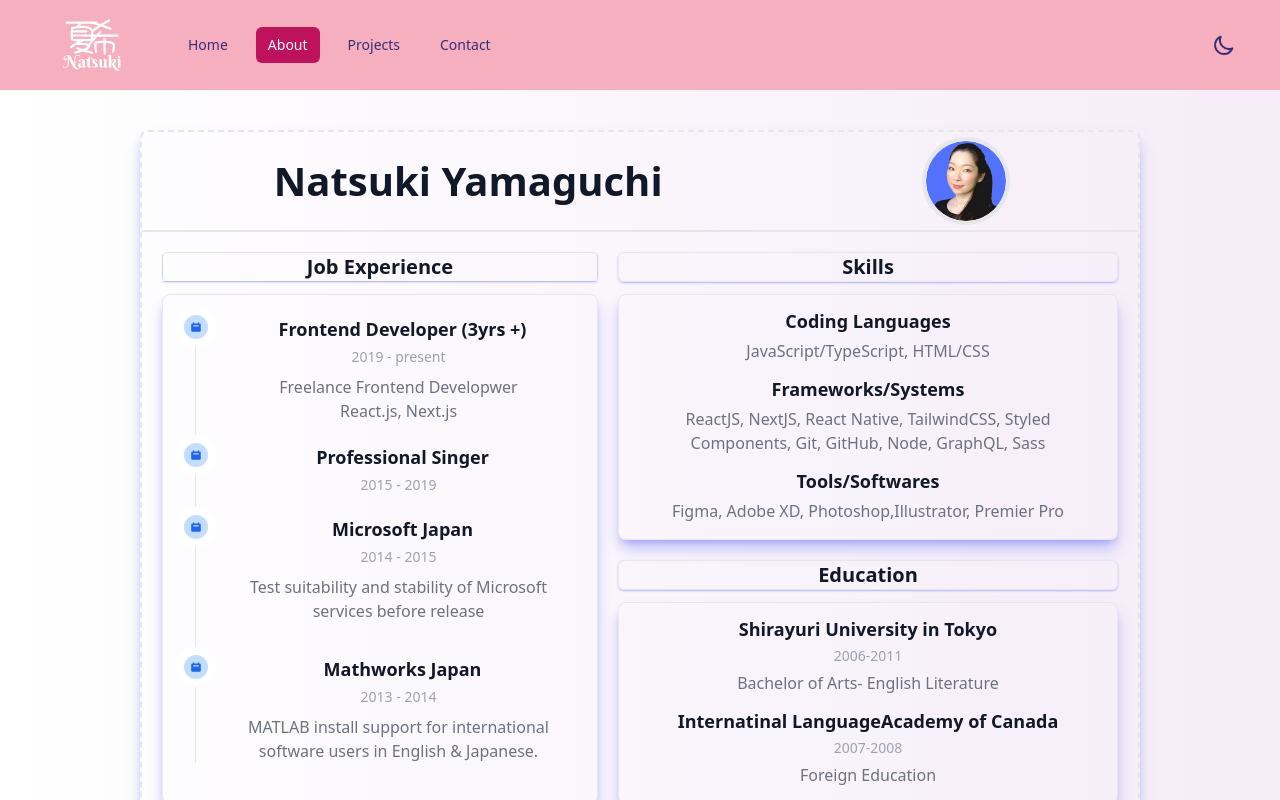
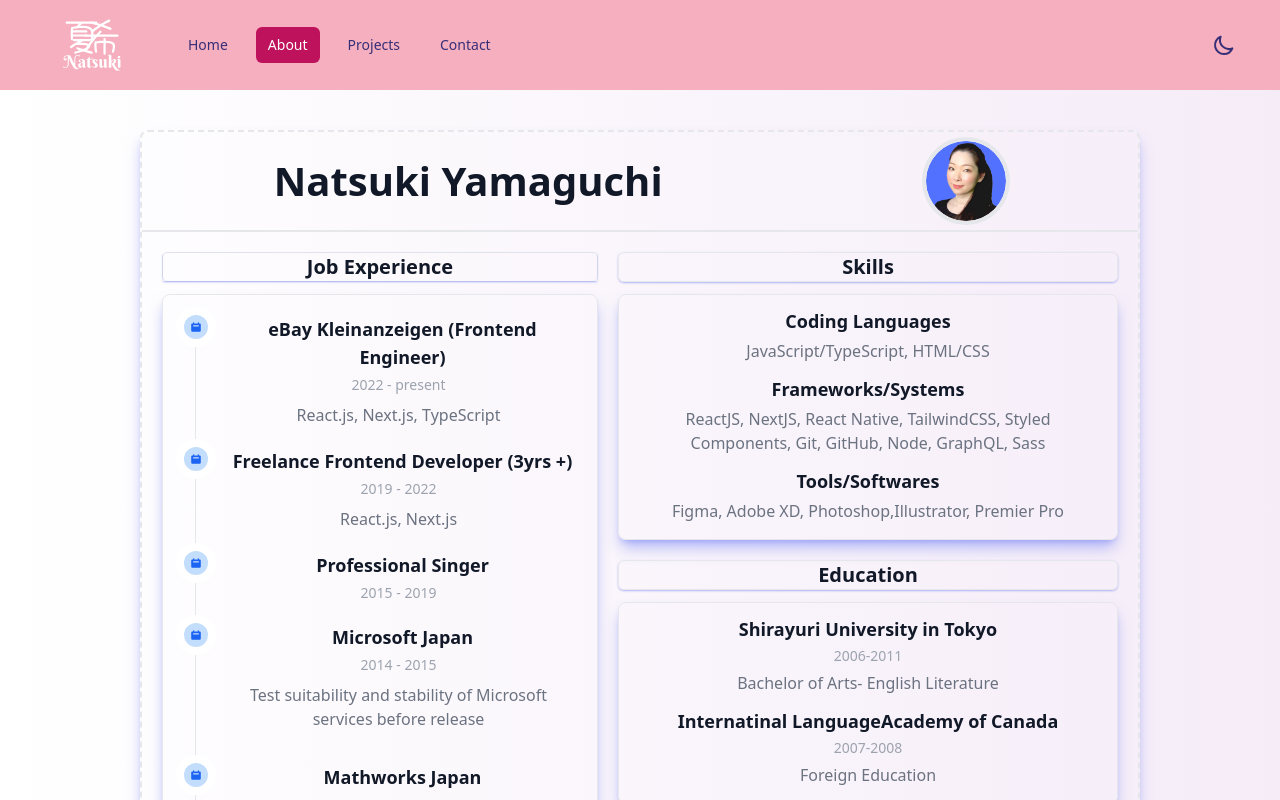
Before and after one commit to Nafsuki/natsuki-portfolio-dev, a Next.js app: page /about in a window 1280 px wide. Built offline with nearby package versions, Linux system fonts and the light colour scheme.

Commit message:
update profile

```diff
--- a/components/Profile.jsx
+++ b/components/Profile.jsx
@@ -33,7 +33,7 @@
 						className='pt-5 pb-3 pl-8 pr-5 mt-3 border rounded-lg shadow-lg sm:mt-4 md:mt-5 lg:mt-3 lg:h-full shadow-indigo-500/50'
 					>
 						<ol className='relative border-l border-gray-200 dark:border-gray-700'>
-							{/* Freelance Frontend Develper */}
+							{/* eBay K Frontend Developer */}
 							<li className='mb-5 ml-6'>
 								<span className='absolute flex items-center justify-center w-6 h-6 bg-blue-200 rounded-full -left-3 ring-4 sm:ring-8 ring-white dark:ring-indigo-500 dark:bg-blue-900'>
 									<svg
@@ -50,14 +50,38 @@
 									</svg>
 								</span>
 								<h3 className='mb-2 ml-2 text-base font-bold text-gray-900 md:mb-1 md:font-semibold sm:text-lg dark:text-white'>
-									Frontend Developer (3yrs +)
+									eBay Kleinanzeigen (Frontend Engineer)
 								</h3>
 								<time className='block mb-2 text-xs font-normal leading-none text-gray-400 sm:text-sm dark:text-gray-500'>
-									2019 - present
+									2022 - present
 								</time>
 								<p className='mb-4 text-sm font-normal text-gray-500 sm:text-base dark:text-gray-300'>
-									Freelance Frontend Developwer
-									<br />
+									React.js, Next.js, TypeScript
+								</p>
+							</li>
+							{/* Freelance Frontend Developer */}
+							<li className='mb-5 ml-6'>
+								<span className='absolute flex items-center justify-center w-6 h-6 bg-blue-200 rounded-full -left-3 ring-4 sm:ring-8 ring-white dark:ring-indigo-500 dark:bg-blue-900'>
+									<svg
+										className='w-3 h-3 text-blue-600 dark:text-blue-400'
+										fill='currentColor'
+										viewBox='0 0 20 20'
+										xmlns='http://www.w3.org/2000/svg'
+									>
+										<path
+											fillRule='evenodd'
+											d='M6 2a1 1 0 00-1 1v1H4a2 2 0 00-2 2v10a2 2 0 002 2h12a2 2 0 002-2V6a2 2 0 00-2-2h-1V3a1 1 0 10-2 0v1H7V3a1 1 0 00-1-1zm0 5a1 1 0 000 2h8a1 1 0 100-2H6z'
+											clipRule='evenodd'
+										></path>
+									</svg>
+								</span>
+								<h3 className='mb-2 ml-2 text-base font-bold text-gray-900 md:mb-1 md:font-semibold sm:text-lg dark:text-white'>
+									Freelance Frontend Developer (3yrs +)
+								</h3>
+								<time className='block mb-2 text-xs font-normal leading-none text-gray-400 sm:text-sm dark:text-gray-500'>
+									2019 - 2022
+								</time>
+								<p className='mb-4 text-sm font-normal text-gray-500 sm:text-base dark:text-gray-300'>
 									React.js, Next.js
 								</p>
 							</li>
--- a/pages/index.jsx
+++ b/pages/index.jsx
@@ -21,7 +21,7 @@
 						</div>
 					</h1>
 					<div className='m-2 text-sm md:text-left md:text-lg'>
-						<h6>Frontend Develper</h6>
+						<h6>Frontend Developer</h6>
 						<h6>Located in Hamburg, Germany</h6>
 						{/* SNS Icons */}
 						<div className='flex justify-center mt-4 space-x-3 md:justify-start'>
```
Also changed, not shown: 1 other file (tests, documents, lock files or other folders).
